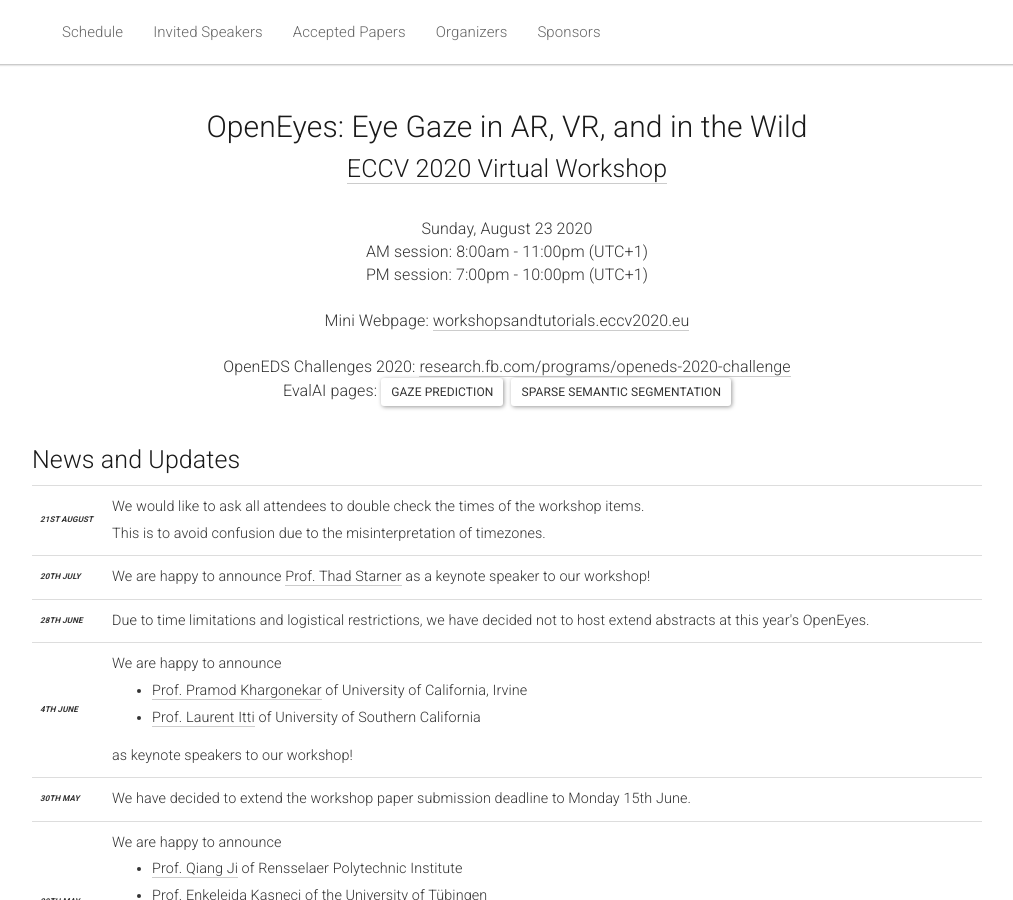
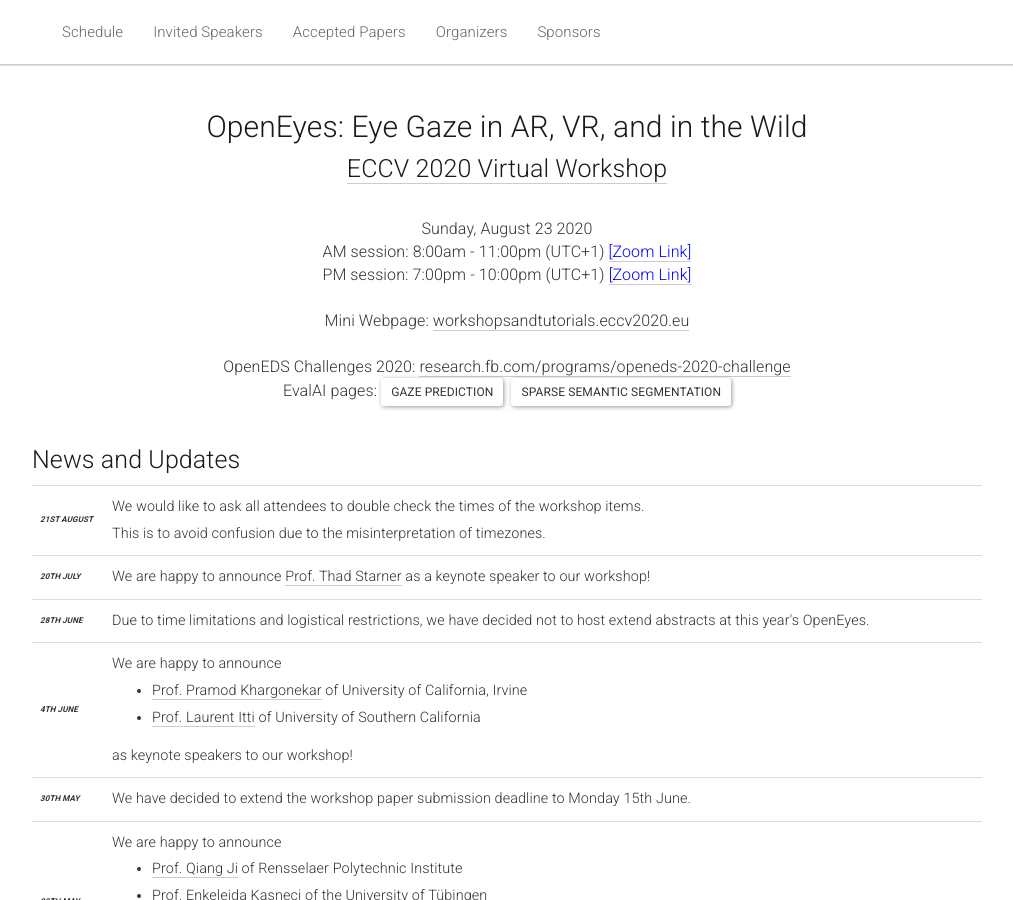
Before and after one commit to OpenEyes-Workshop/openeyes-workshop.github.io, a Jekyll site: the page built from _pages/home.md, in a window 1280 px wide and 900 px high. Shown: the whole window, without its empty margins (133-1146 px from the left). Built offline with Jekyll 4.4.1, drawn with Linux system fonts in a browser that asks for light colours; nearby versions of some CDN libraries; some of the changed text lies outside the part shown.

Commit message:
Expose zoom links

```diff
--- a/_pages/home.md
+++ b/_pages/home.md
@@ -17,8 +17,8 @@
     <center><h2><a href="https://eccv2020.eu/workshops/">ECCV 2020 Virtual Workshop</a></h2></center>
     <br>
     <center>Sunday, August 23 2020</center>
-    <center>AM session: 8:00am - 11:00pm (UTC+1)</center>
-    <center>PM session: 7:00pm - 10:00pm (UTC+1)</center>
+    <center>AM session: 8:00am - 11:00pm (UTC+1) <a href="https://us02web.zoom.us/j/89746135870?pwd=RXl1cnllZ0tiQUZuOFBDbUQycUJsdz09" target="_blank" style="color:blue;">[Zoom Link]</a></center>
+    <center>PM session: 7:00pm - 10:00pm (UTC+1) <a href="https://us02web.zoom.us/j/89656149200?pwd=ekQrUGlmVklwdVdFZ2pNZGk3MitxUT09" target="_blank" style="color:blue;">[Zoom Link]</a></center>
     <br>
     <center>Mini Webpage: <a href="https://workshopsandtutorials.eccv2020.eu/papers/subject/eye-gaze-in-vr-ar-and-in-the-wild/" target="_blank">workshopsandtutorials.eccv2020.eu</a></center>
     <br>
@@ -311,6 +311,7 @@
      <h2>Workshop Schedule</h2>
      <br>
      <b>AM session (8:00 - 11:00 UTC+1)</b>
+     <a href="https://us02web.zoom.us/j/89746135870?pwd=RXl1cnllZ0tiQUZuOFBDbUQycUJsdz09" target="_blank" style="color:blue;">[Zoom Link]</a>
      <table class="table schedule" style="border:none !important;">
       <thead class="thead-light">
         <tr>
@@ -354,6 +355,7 @@
      </table>
      <br>
      <b>PM session (19:00 - 22:00 UTC+1)</b>
+     <a href="https://us02web.zoom.us/j/89656149200?pwd=ekQrUGlmVklwdVdFZ2pNZGk3MitxUT09" target="_blank" style="color:blue;">[Zoom Link]</a>
      <table class="table schedule" style="border:none !important;">
       <thead class="thead-light">
         <tr>
```
